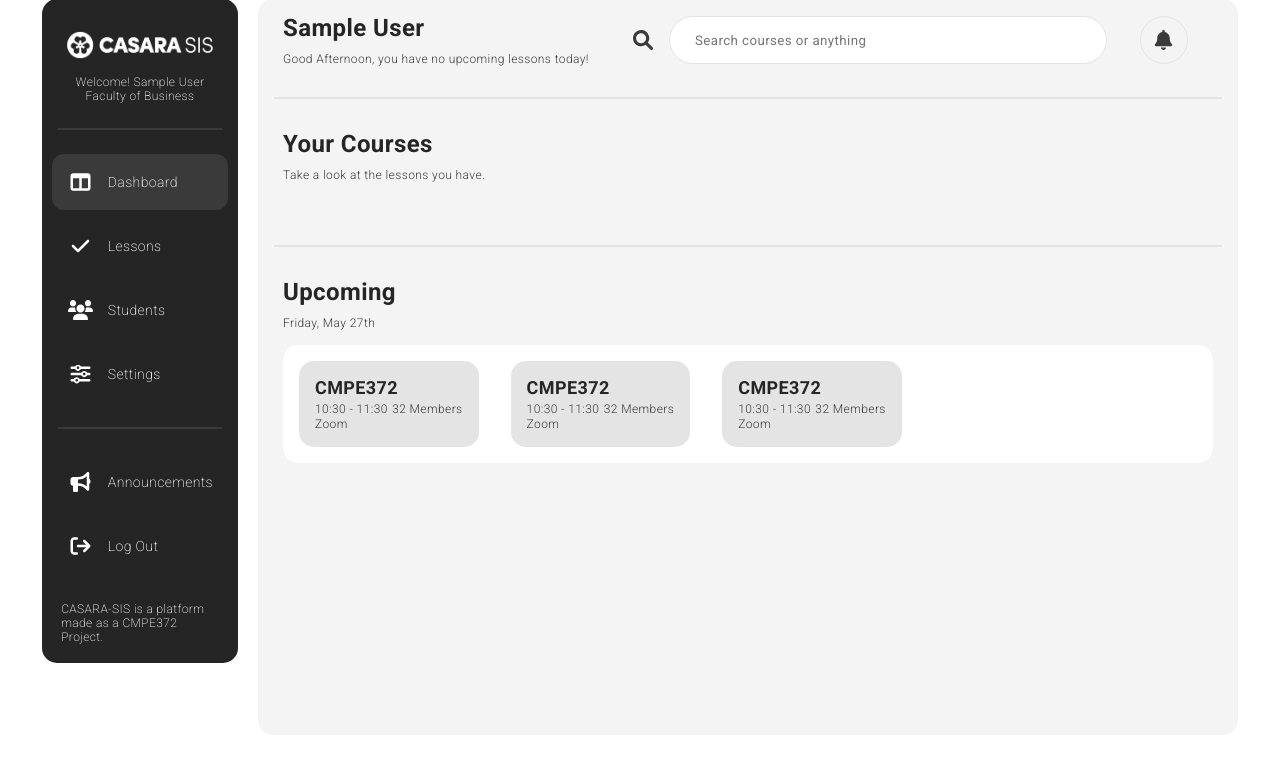
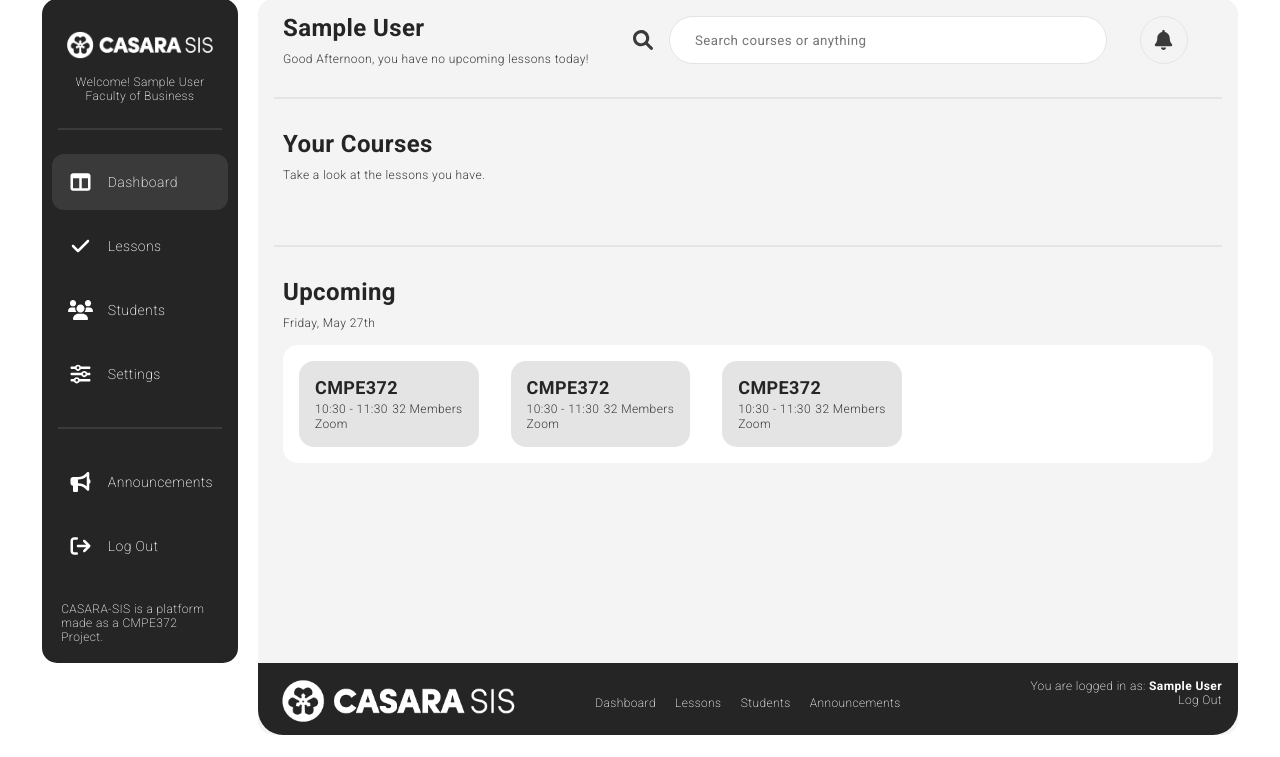
Before and after one commit to Arteely/CMPE372, a PHP site: page /index.php?page=dashboard in a window 1280 px wide. Shown: the part 43-800 px from the top of the page. Run offline with PHP 8.4, Linux system fonts and the light colour scheme; the visitor is signed in with stand-in values (Sample User, id 1); data that the repository does not hold is empty.

Commit message:
Selected link displayed Fixed footer

```diff
--- a/StudentMngmtProject/index.php
+++ b/StudentMngmtProject/index.php
@@ -13,6 +13,11 @@
 
     require_once('includes/connect.php');
     $USER = $_SESSION['user'];
+
+    $page = $_GET['page'];
+    $page_path = "pages/$page.php";
+    if(!isset($_GET['page']) || !file_exists($page_path))
+        header("location: index.php?page=dashboard");
 ?>
 
 <html lang="en-gb">
@@ -35,25 +40,25 @@
                 </div>
                 <hr class="sidebar-divide">
                 <ul class="side-menu-links">
-                    <li class="side-menu-button selected">
-                        <a href="index.php">
+                    <li class="side-menu-button <?php echo $page == "dashboard" ? "selected" : ""; ?>">
+                        <a href="index.php?page=dashboard">
                             <img class="side-menu-button-image" src="assets/icons/table-columns-solid.svg">
                             <span class="side-menu-button-text">Dashboard</span>
                         </a>
                     </li>
-                    <li class="side-menu-button">
+                    <li class="side-menu-button <?php echo $page == "lessons" ? "selected" : ""; ?>">
                         <a href="#">
                             <img class="side-menu-button-image" src="assets/icons/check-solid.svg">
                             <span class="side-menu-button-text">Lessons</span>
                         </a>
                     </li>
-                    <li class="side-menu-button">
-                        <a href="#">
+                    <li class="side-menu-button <?php echo $page == "students" ? "selected" : ""; ?>">
+                        <a href="index.php?page=students">
                             <img class="side-menu-button-image" src="assets/icons/users-solid.svg">
                             <span class="side-menu-button-text">Students</span>
                         </a>
                     </li>
-                    <li class="side-menu-button">
+                    <li class="side-menu-button <?php echo $page == "settings" ? "selected" : ""; ?>">
                         <a href="#">
                             <img class="side-menu-button-image" src="assets/icons/sliders-solid.svg">
                             <span class="side-menu-button-text">Settings</span>
@@ -62,7 +67,7 @@
                 </ul>
                     <hr class="sidebar-divide">
                 <ul class="side-menu-links">
-                    <li class="side-menu-button">
+                    <li class="side-menu-button <?php echo $page == "announcements" ? "selected" : ""; ?>">
                         <a href="#">
                             <img class="side-menu-button-image" src="assets/icons/bullhorn-solid.svg">
                             <span class="side-menu-button-text">Announcements</span>
@@ -80,13 +85,34 @@
                 </div>
             </div>
             <div class="main-content-area">
-                <?php
-                    $page_target = "pages/{$_GET['page']}.php";
-                    if(!file_exists($page_target))
-                        header("location: index.php?page=dashboard");
-
-                    require_once($page_target);
-                ?>
+                <?php require_once($page_path); ?>
+                <div class="footer-container">
+                    <div class="footer-area">
+                            <img src="assets/casara-logo-white-selfmade.png">
+                    </div>
+                    <div class="footer-area">
+                        <ul class="footer-links">
+                            <li class="footer-link">
+                                <a href="#">Dashboard</a>
+                            </li>
+                            <li class="footer-link">
+                                <a href="#">Lessons</a>
+                            </li>
+                            <li class="footer-link">
+                                <a href="#">Students</a>
+                            </li>
+                            <li class="footer-link">
+                                <a href="#">Announcements</a>
+                            </li>
+                        </ul>
+                    </div>
+                    <div class="footer-area flex-right">
+                        <div class="footer-logout">
+                            <span>You are logged in as: <strong><?php echo "{$USER['name']} {$USER['surname']}" ?></strong></span><br>
+                            <span class="footer-link"><a href="index.php?logout='1'">Log Out</a></span>
+                        </div>
+                    </div>
+                </div>
             </div>
         </div>
     </body>
--- a/StudentMngmtProject/stylesheet.css
+++ b/StudentMngmtProject/stylesheet.css
@@ -94,6 +94,9 @@ hr{
     display: flex;
     align-items: center;
     margin-left: 1rem;
+
+    width: 100%;
+    height: 100%;
 }
 
 .side-menu-button span{
```
Also changed, not shown: StudentMngmtProject/pages/students.php (added, +9 -0 lines), 1 other file. Lines whose indentation alone changed are shown as unchanged.
